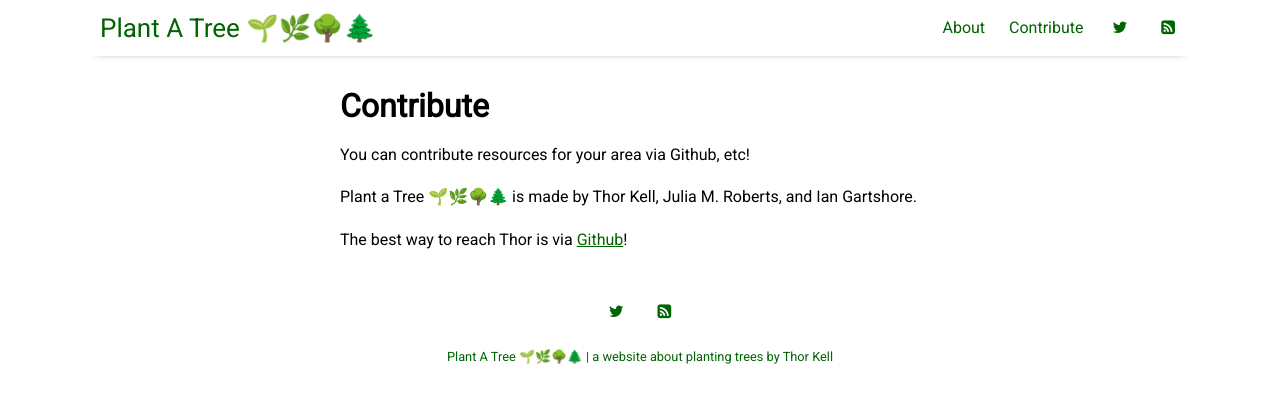
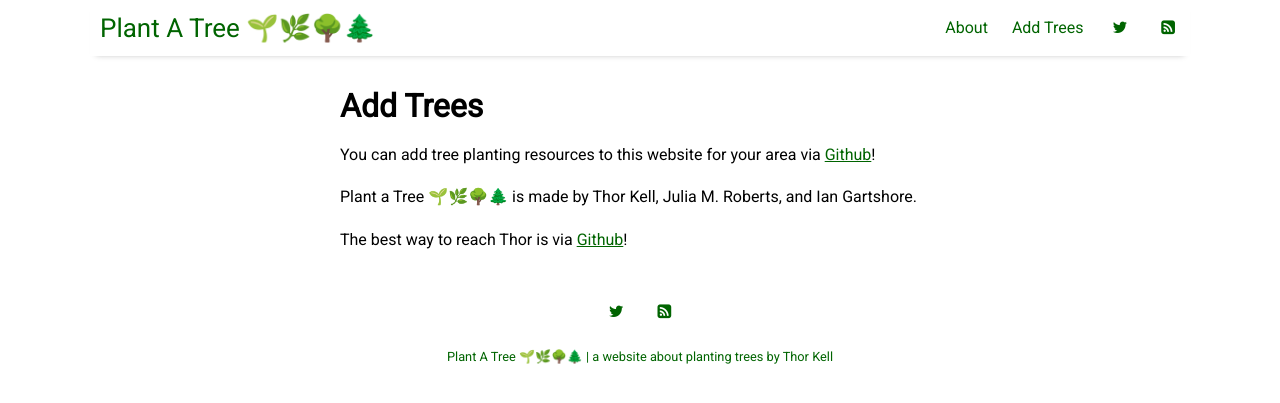
Before and after one commit to tkell/plant-a-tree, a Jekyll site: the page built from pages/contribute.md, in a window 1280 px wide. Shown: the top 403 px of the page. Built offline with Jekyll 4.4.1, drawn with Linux system fonts in a browser that asks for light colours; nearby versions of some CDN libraries.

Commit message:
replace contribute with add, update readme

```diff
--- a/_data/settings.yml
+++ b/_data/settings.yml
@@ -8,7 +8,7 @@ google-ID: ''
 
 menu:
 - {name: 'About', folder: 'pages', file: 'about.html'}
-- {name: 'Contribute', folder: 'pages', file: 'contribute.html'}
+- {name: 'Add Trees', folder: 'pages', file: 'contribute.html'}
 
 social:
 - {icon: 'twitter', link: 'https://twitter.com/djfractal'}
@@ -16,8 +16,8 @@ social:
 
 # Customize site text
 pagination:
-  next_page: 'Newer'
-  previous_page: 'Older'
+  next_page: 'next'
+  previous_page: 'previous'
 
 sharing_button_prompt: 'Feel free to share!'
 
--- a/pages/contribute.md
+++ b/pages/contribute.md
@@ -1,9 +1,9 @@
 ---
 layout: misc
-title: Contribute
+title: Add Trees
 ---
 
-You can contribute resources for your area via Github, etc!
+You can add tree planting resources to this website for your area via [Github](https://github.com/tkell/plant-a-tree)!
 
 Plant a Tree 🌱🌿🌳🌲 is made by Thor Kell, Julia M. Roberts, and Ian Gartshore.
 
```
Also changed, not shown: README.md, 10 other files.
